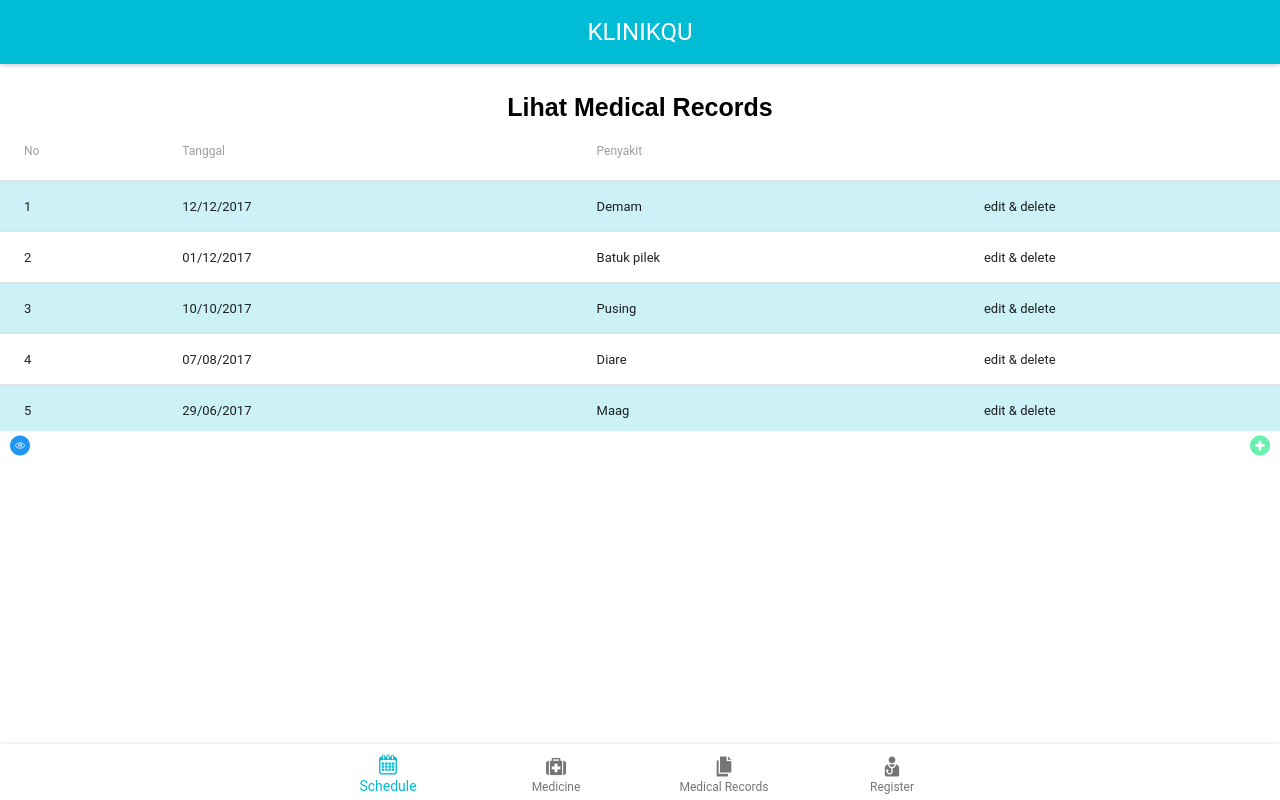
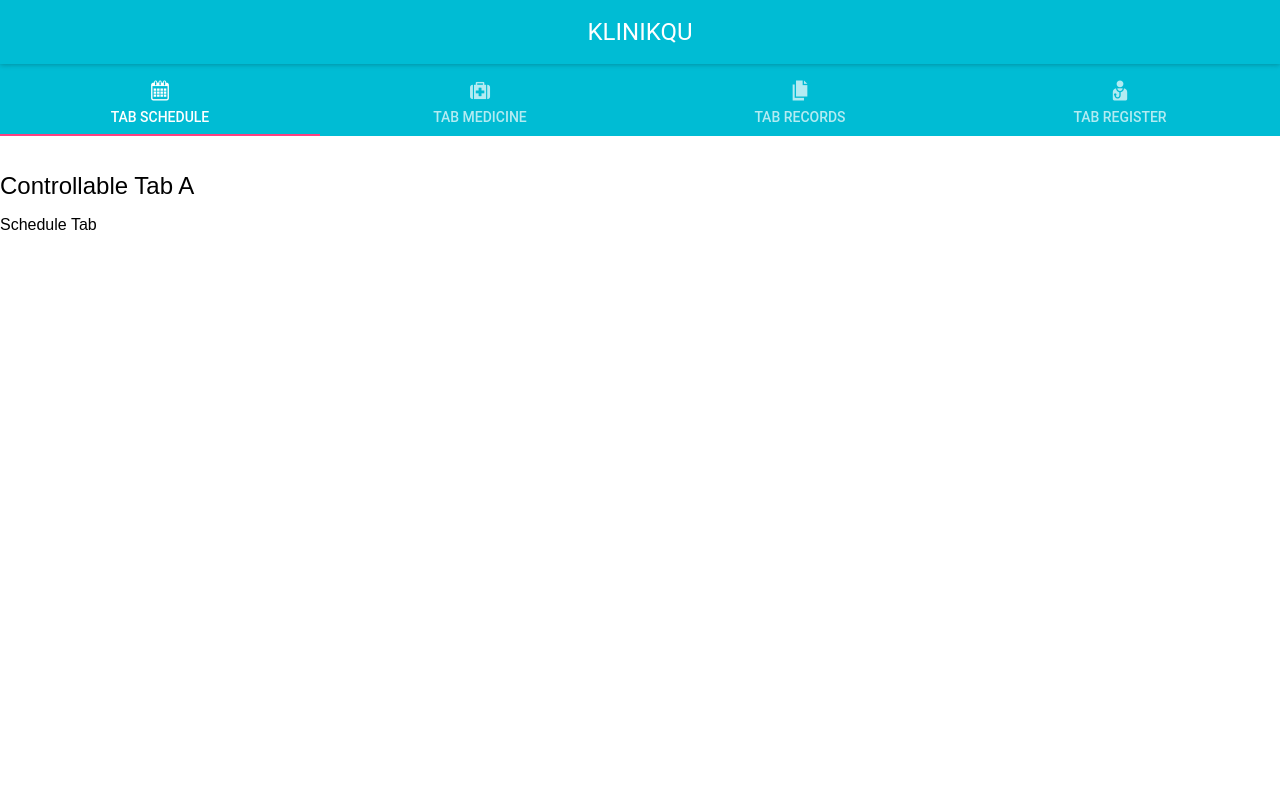
Before and after one commit to sutantowilliam/KlinikQu, a React (Create React App) app: page / in a window 1280 px wide. Built offline with nearby package versions, Linux system fonts and the light colour scheme.

Commit message:
Change using tab bar instead of bottom nav bar

```diff
--- a/src/App.css
+++ b/src/App.css
@@ -65,6 +65,7 @@
 .title {
   font-weight: bold;
   font-size: 25px;
+  text-align: center;
 }
 
 .red {
--- a/src/App.js
+++ b/src/App.js
@@ -7,6 +7,7 @@ import BottomNavigationExampleSimple from './components/bottomnavbar.js';
 import AppBarExampleIconButton from './components/appbar.js';
 import MuiThemeProvider from 'material-ui/styles/MuiThemeProvider';
 import TableExampleSimple from './components/datagrid.js'
+import TabsExampleControlled from './components/tab.js'
 
 class App extends Component {
   render() {
@@ -16,17 +17,8 @@ class App extends Component {
         <div>
           <AppBarExampleIconButton/>
         </div>
-        <div className="title">
-          <br/>
-          Lihat Medical Records
-        </div>
         <div>
-          <TableExampleSimple/>
-          <FontIcon className="flaticon-black-1 float-left float-button" color={blue500}/>
-          <FontIcon className="flaticon-add-round-button float-right float-button" color={greenA200}/>
-        </div>
-        <div className="fixed-bottom">
-          <BottomNavigationExampleSimple className="fixed-bottom"/>
+          <TabsExampleControlled/>
         </div>
         </MuiThemeProvider>
       </div>
--- a/src/components/bottomnavbar.js
+++ b/src/components/bottomnavbar.js
@@ -29,8 +29,9 @@ class BottomNavigationExampleSimple extends Component {
           <BottomNavigationItem
             label="Schedule"
             icon={scheduleIcon}
-            onClick={() => this.select(0)}
-          />
+            onClick={() => this.select(0)}>
+            <div> test </div>
+          </BottomNavigationItem>
           <BottomNavigationItem
             label="Medicine"
             icon={medicineIcon}
@@ -44,7 +45,7 @@ class BottomNavigationExampleSimple extends Component {
           <BottomNavigationItem
             label="Register"
             icon={registerIcon}
-            onClick={() => this.select(4)}
+            onClick={() => this.select(3)}
           />
         </BottomNavigation>
       </Paper>
--- /dev/null
+++ b/src/components/tab.js
@@ -0,0 +1,85 @@
+import React from 'react';
+import {Tabs, Tab} from 'material-ui/Tabs';
+import FontIcon from 'material-ui/FontIcon';
+import TableExampleSimple from './datagrid.js';
+import {blue500, red500, greenA200} from 'material-ui/styles/colors';
+import '../img/flaticon.css';
+import '../App.css';
+
+const scheduleIcon = <FontIcon className="flaticon-calendar-interface-symbol-tool"></FontIcon>;
+const medicineIcon = <FontIcon className="flaticon-medical-kit"></FontIcon>;
+const recordsIcon = <FontIcon className="flaticon-interface"></FontIcon>;
+const registerIcon = <FontIcon className="flaticon-doctor-with-stethoscope"></FontIcon>;
+
+
+const styles = {
+  headline: {
+    fontSize: 24,
+    paddingTop: 16,
+    marginBottom: 12,
+    fontWeight: 400,
+  },
+};
+
+export default class TabsExampleControlled extends React.Component {
+
+  constructor(props) {
+    super(props);
+    this.state = {
+      value: 'ScheduleTab',
+    };
+  }
+
+  handleChange = (value) => {
+    this.setState({
+      value: value,
+    });
+  };
+
+  render() {
+    return (
+      <Tabs
+        value={this.state.value}
+        onChange={this.handleChange}
+      >
+        <Tab icon={scheduleIcon} label="Tab Schedule" value="ScheduleTab">
+          <div>
+            <h2 style={styles.headline}>Controllable Tab A</h2>
+            <p>
+              Schedule Tab
+            </p>
+          </div>
+        </Tab>
+        <Tab icon={medicineIcon} label="Tab Medicine" value="MedicineTab">
+          <div>
+            <h2 style={styles.headline}>Controllable Tab B</h2>
+            <p>
+              Medicine Tab
+            </p>
+          </div>
+        </Tab>
+        <Tab icon={recordsIcon} label="Tab Records" value="Records Tab">
+          <div>
+            <div className="title">
+              <br/>
+              Lihat Medical Records
+            </div>
+            <div>
+              <TableExampleSimple/>
+              <FontIcon className="flaticon-black-1 float-left float-button" color={blue500}/>
+              <FontIcon className="flaticon-add-round-button float-right float-button" color={greenA200}/>
+            </div>
+          </div>
+        </Tab>
+        <Tab icon={registerIcon} label="Tab Register" value="RegisterTab">
+          <div>
+            <h2 style={styles.headline}>Controllable Tab B</h2>
+            <p>
+              Register Tab
+            </p>
+          </div>
+        </Tab>
+      </Tabs>
+    );
+  }
+}
```
